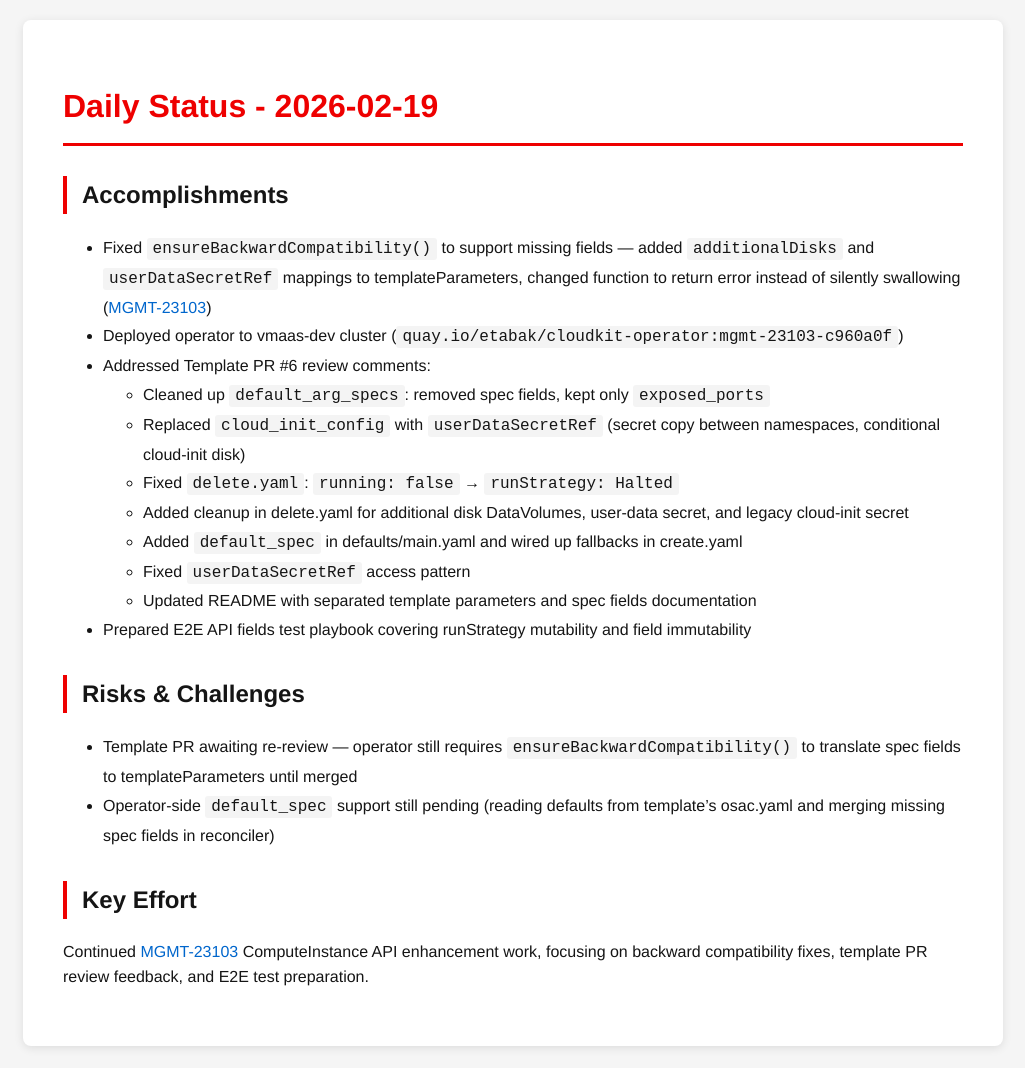
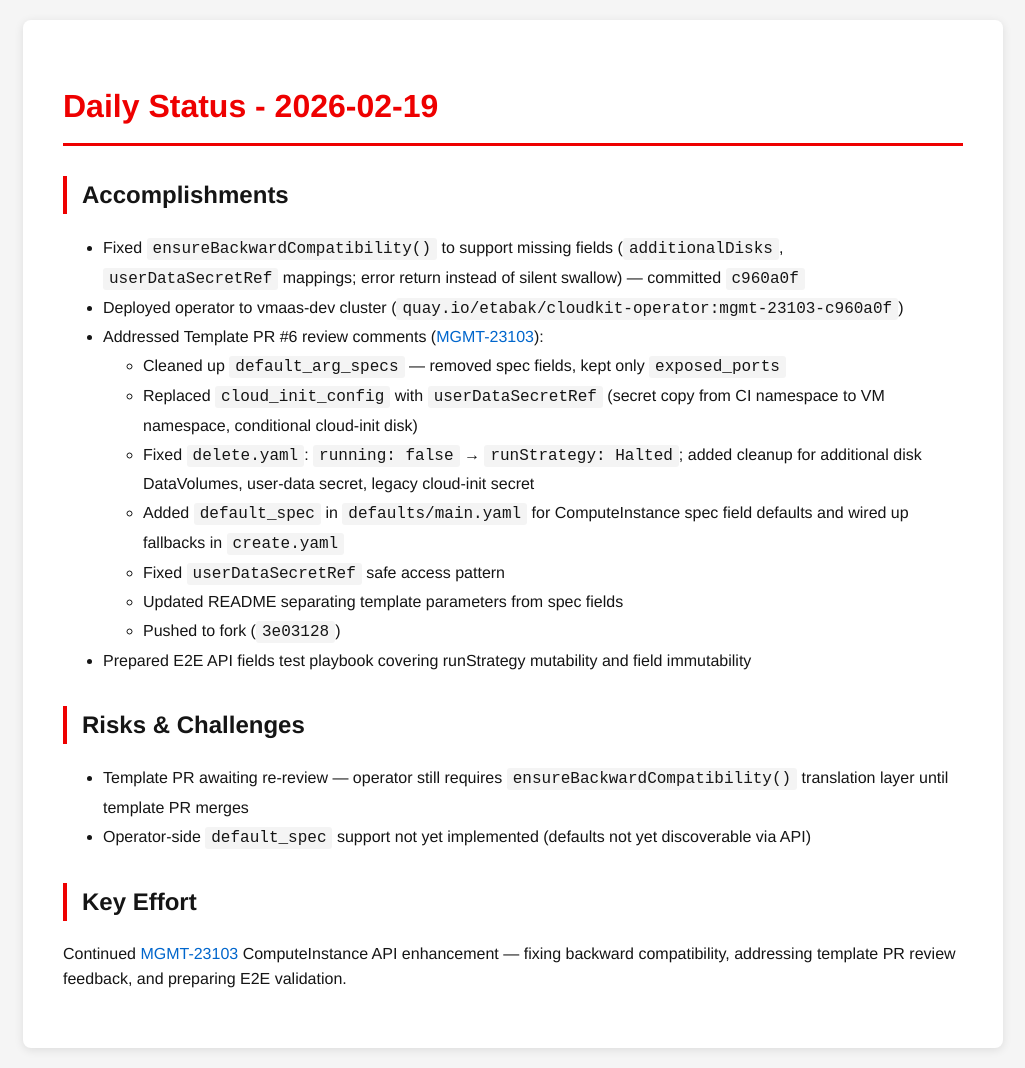
Before and after one commit to tzvatot/daily-status, a Jekyll site: the page built from 2026-02-19.md, in a window 1280 px wide. Shown: the whole page, without its empty margins (127-1152 px from the left). Built offline with Jekyll 4.4.1, drawn with Linux system fonts in a browser that asks for light colours.

Commit message:
Daily status update - 2026-02-19

```diff
--- a/2026-02-19.md
+++ b/2026-02-19.md
@@ -7,21 +7,21 @@ date: 2026-02-19
 # Daily Status - 2026-02-19
 
 ## Accomplishments
-- Fixed `ensureBackwardCompatibility()` to support missing fields — added `additionalDisks` and `userDataSecretRef` mappings to templateParameters, changed function to return error instead of silently swallowing ([MGMT-23103](https://issues.redhat.com/browse/MGMT-23103))
+- Fixed `ensureBackwardCompatibility()` to support missing fields (`additionalDisks`, `userDataSecretRef` mappings; error return instead of silent swallow) — committed `c960a0f`
 - Deployed operator to vmaas-dev cluster (`quay.io/etabak/cloudkit-operator:mgmt-23103-c960a0f`)
-- Addressed Template PR #6 review comments:
-  - Cleaned up `default_arg_specs`: removed spec fields, kept only `exposed_ports`
-  - Replaced `cloud_init_config` with `userDataSecretRef` (secret copy between namespaces, conditional cloud-init disk)
-  - Fixed `delete.yaml`: `running: false` → `runStrategy: Halted`
-  - Added cleanup in delete.yaml for additional disk DataVolumes, user-data secret, and legacy cloud-init secret
-  - Added `default_spec` in defaults/main.yaml and wired up fallbacks in create.yaml
-  - Fixed `userDataSecretRef` access pattern
-  - Updated README with separated template parameters and spec fields documentation
+- Addressed Template PR #6 review comments ([MGMT-23103](https://issues.redhat.com/browse/MGMT-23103)):
+  - Cleaned up `default_arg_specs` — removed spec fields, kept only `exposed_ports`
+  - Replaced `cloud_init_config` with `userDataSecretRef` (secret copy from CI namespace to VM namespace, conditional cloud-init disk)
+  - Fixed `delete.yaml`: `running: false` → `runStrategy: Halted`; added cleanup for additional disk DataVolumes, user-data secret, legacy cloud-init secret
+  - Added `default_spec` in `defaults/main.yaml` for ComputeInstance spec field defaults and wired up fallbacks in `create.yaml`
+  - Fixed `userDataSecretRef` safe access pattern
+  - Updated README separating template parameters from spec fields
+  - Pushed to fork (`3e03128`)
 - Prepared E2E API fields test playbook covering runStrategy mutability and field immutability
 
 ## Risks & Challenges
-- Template PR awaiting re-review — operator still requires `ensureBackwardCompatibility()` to translate spec fields to templateParameters until merged
-- Operator-side `default_spec` support still pending (reading defaults from template's osac.yaml and merging missing spec fields in reconciler)
+- Template PR awaiting re-review — operator still requires `ensureBackwardCompatibility()` translation layer until template PR merges
+- Operator-side `default_spec` support not yet implemented (defaults not yet discoverable via API)
 
 ## Key Effort
-Continued [MGMT-23103](https://issues.redhat.com/browse/MGMT-23103) ComputeInstance API enhancement work, focusing on backward compatibility fixes, template PR review feedback, and E2E test preparation.
+Continued [MGMT-23103](https://issues.redhat.com/browse/MGMT-23103) ComputeInstance API enhancement — fixing backward compatibility, addressing template PR review feedback, and preparing E2E validation.
```
